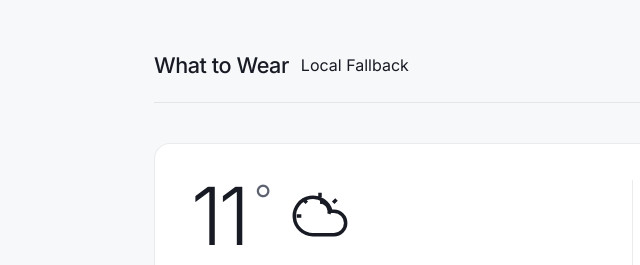
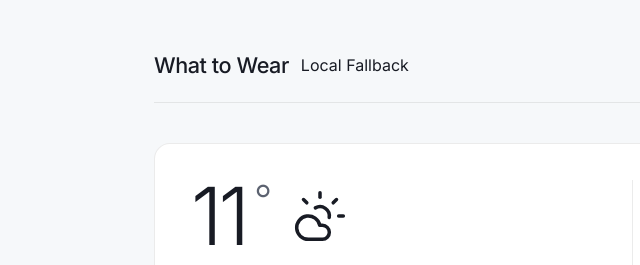
Before and after one commit to alexanderteinum/what-to-wear, a plain HTML site: page index.html in a window 1280 px wide. Shown: the top 265 px of the page, 60-700 px from the left. Drawn offline with Linux system fonts and the light colour scheme; no server answers.

Commit message:
Improve Fair/Partly Cloudy icon

```diff
--- a/index.html
+++ b/index.html
@@ -977,8 +977,8 @@
     // SVG Weather Icons
     const weatherIcons = {
       clearsky: `<svg viewBox="0 0 24 24" fill="none" stroke="currentColor" stroke-width="1.8"><circle cx="12" cy="12" r="5"/><path d="M12 2v3M12 19v3M4.22 4.22l2.12 2.12M17.66 17.66l2.12 2.12M2 12h3M19 12h3M4.22 19.78l2.12-2.12M17.66 6.34l2.12-2.12"/></svg>`,
-      fair: `<svg viewBox="0 0 24 24" fill="none" stroke="currentColor" stroke-width="1.8"><path d="M12 2v2M4.93 4.93l1.41 1.41M2 12h2M19.07 4.93l-1.41 1.41"/><path d="M12 6a4 4 0 0 1 4 4c0 .4-.07.78-.2 1.13"/><path d="M18 10h-1.26A8 8 0 1 0 9 20h9a5 5 0 0 0 0-10z"/></svg>`,
-      partlycloudy: `<svg viewBox="0 0 24 24" fill="none" stroke="currentColor" stroke-width="1.8"><path d="M12 2v2M4.93 4.93l1.41 1.41M2 12h2M19.07 4.93l-1.41 1.41"/><path d="M12 6a4 4 0 0 1 4 4c0 .4-.07.78-.2 1.13"/><path d="M18 10h-1.26A8 8 0 1 0 9 20h9a5 5 0 0 0 0-10z"/></svg>`,
+      fair: `<svg viewBox="0 0 24 24" fill="none" stroke="currentColor" stroke-width="1.8" stroke-linecap="round" stroke-linejoin="round"><path d="M12 2v2"/><path d="m4.93 4.93 1.41 1.41"/><path d="M20 12h2"/><path d="m19.07 4.93-1.41 1.41"/><path d="M15.947 12.65a4 4 0 0 0-5.925-4.128"/><path d="M13 22H7a5 5 0 1 1 4.9-6H13a3 3 0 0 1 0 6Z"/></svg>`,
+      partlycloudy: `<svg viewBox="0 0 24 24" fill="none" stroke="currentColor" stroke-width="1.8" stroke-linecap="round" stroke-linejoin="round"><path d="M12 2v2"/><path d="m4.93 4.93 1.41 1.41"/><path d="M20 12h2"/><path d="m19.07 4.93-1.41 1.41"/><path d="M15.947 12.65a4 4 0 0 0-5.925-4.128"/><path d="M13 22H7a5 5 0 1 1 4.9-6H13a3 3 0 0 1 0 6Z" /></svg>`,
       cloudy: `<svg viewBox="0 0 24 24" fill="none" stroke="currentColor" stroke-width="1.8"><path d="M18 10h-1.26A8 8 0 1 0 9 20h9a5 5 0 0 0 0-10z"/></svg>`,
       rain: `<svg viewBox="0 0 24 24" fill="none" stroke="currentColor" stroke-width="1.8"><path d="M18 10h-1.26A8 8 0 1 0 9 20h9a5 5 0 0 0 0-10z"/><path d="M8 20v2M12 20v2M16 20v2"/></svg>`,
       heavyrain: `<svg viewBox="0 0 24 24" fill="none" stroke="currentColor" stroke-width="1.8"><path d="M18 10h-1.26A8 8 0 1 0 9 20h9a5 5 0 0 0 0-10z"/><path d="M8 20l-1 2.5M12 20l-1 2.5M16 20l-1 2.5"/></svg>`,
```
